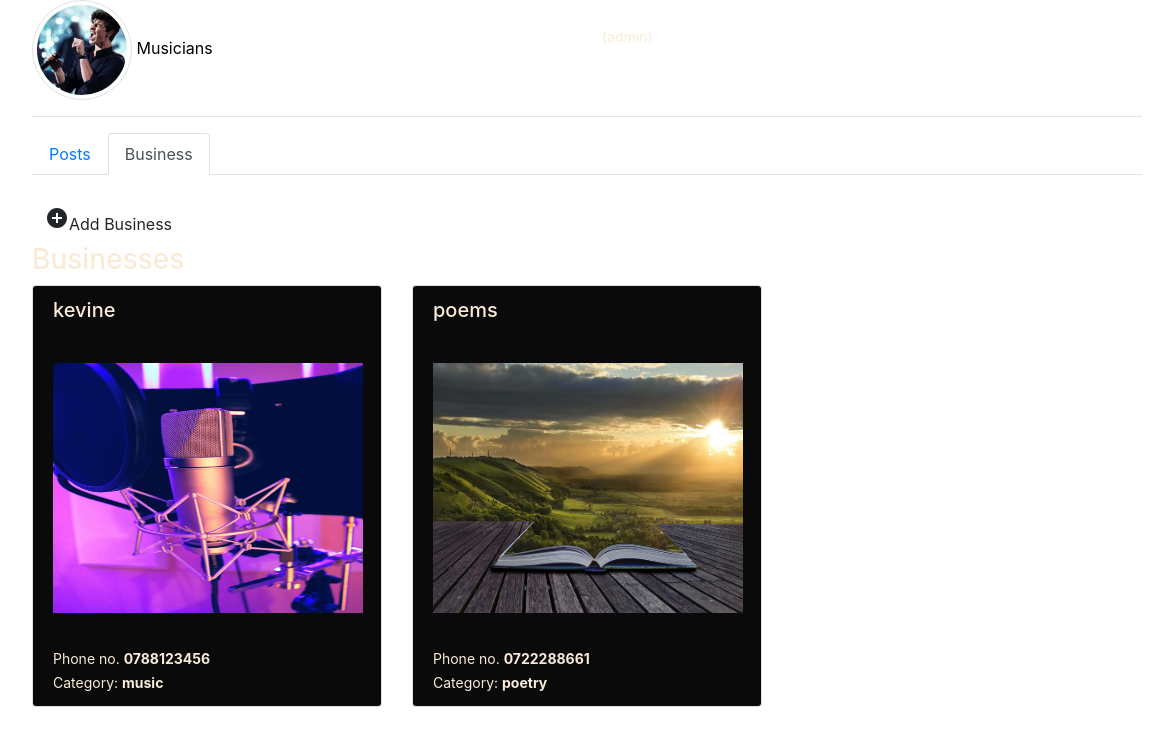
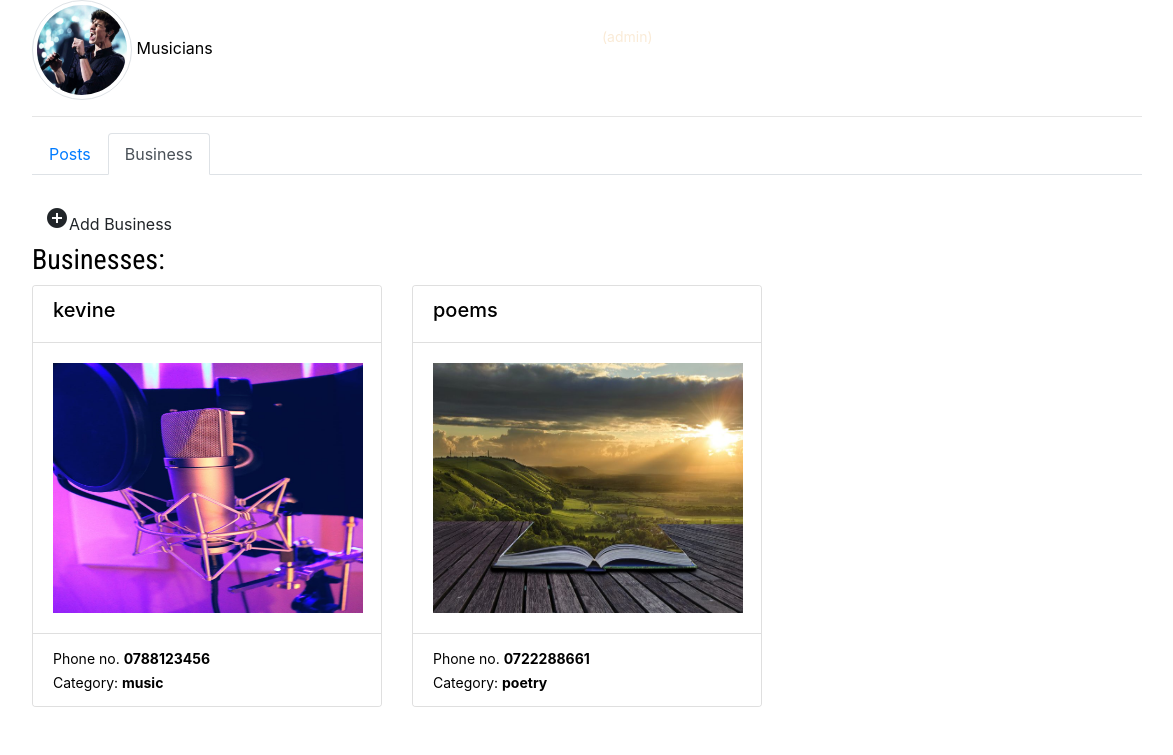
Before and after one commit to KevineMusoni/Neighborhood, a Django app: page /hoods/1 in a window 1400 px wide, after a click on "Business". Shown: the part 101-856 px from the top of the page, without its empty margins (113-1286 px from the left). Run offline with Django 3.2, Linux system fonts and the light colour scheme; a user stored in the database is signed in; data comes from the database, SQL or seed files in the repository; both versions use the stored data as it was after the commit; some libraries are stand-ins or nearby versions; some web fonts are replaced.

Commit message:
styling all pages

```diff
--- a/hood/templates/each_neighood.html
+++ b/hood/templates/each_neighood.html
@@ -59,7 +59,7 @@
                         <div class="col-md-6">
                             {% for brushs_item in brushs%}
 
-                            <div style="" class="card">
+                            <div class="card">
                                 <div style="color:antiquewhite; background-color:#15153f" class="card-header">
                                     <p>{{brushs_item.post}}</p>
                                 </div>
@@ -96,20 +96,20 @@
                         <button class="btn btn-lignt">
                             <i class="large material-icons">add_circle</i>Add Business</button>
                     </a>
-                    <h3>Businesses</h3>
+                    <h3 id="profile" style="color:black">Businesses:</h3>
                     <div class="row">
                         {% for business_item in business%}
                         <div class="col-md-4">
-                            <div style="" class="card">
-                                <div style="color:antiquewhite; background-color:rgb(10, 10, 10);" class="card-header">
-                                    <h5>{{business_item.name}}</h5>
+                            <div class="card">
+                                <div style="color:antiquewhite; background-color:white" class="card-header">
+                                    <h5 style="color:black">{{business_item.name}}</h5>
                                 </div>
-                                <div style="text-align:center; background-color:rgb(10, 10, 10);" class="card-body">
+                                <div style="text-align:center; background-color:white" class="card-body">
                                     <img src="{{business_item.image.url}}" alt="" height="250px" width="310px">
 
                                 </div>
 
-                                <div style="background-color:rgb(10, 10, 10);" class="card-footer">
+                                <div style="background-color:white; color: black" class="card-footer">
                                     <small>Phone no.
                                         <strong>{{business_item.phone_number}}</strong>
                                     </small>
--- a/hood/templates/new_business.html
+++ b/hood/templates/new_business.html
@@ -33,7 +33,7 @@
                         <h2>Add Business</h2>
                     </div>
                     <div class="card-body">
-                        <form action="/hoods/new/post/{{hood.id}}" method="post" enctype="multipart/form-data">
+                        <form action="/hoods/new/business/{{hood.id}}" method="post" enctype="multipart/form-data">
                             {%csrf_token%}
 
                             {% bootstrap_form form%}
```
Also changed, not shown: hood/templates/search.html (+8 -8 lines), db.sqlite3, media/bsimage/image2.jpg (added), media/bsimage/music.jpeg (added).
